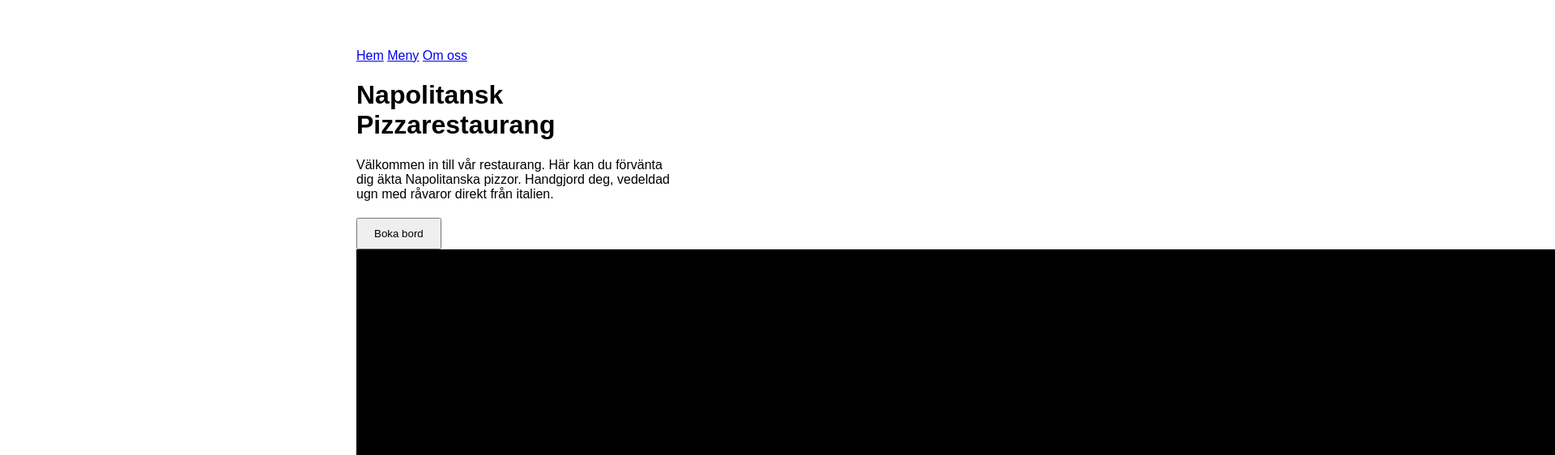
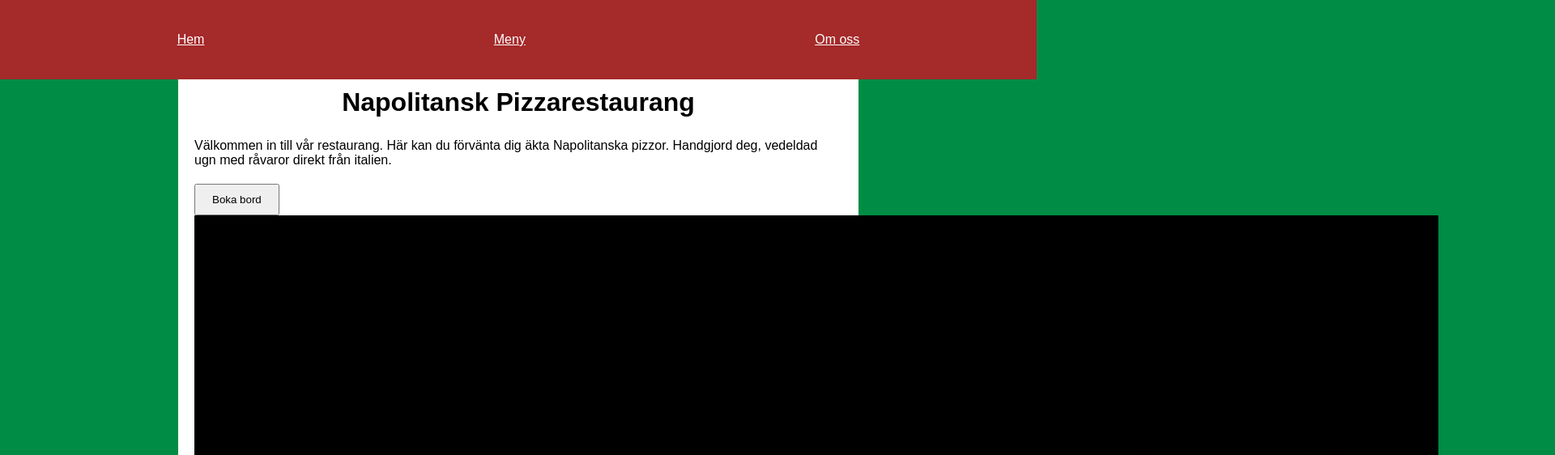
Before and after one commit to Alfons-ES/backendlabb4, a plain HTML site: page client/index.html in a window 1280 px wide. Shown: the top 562 px of the page at 81% size, 1920 px wide, since content can reach past the window. Drawn offline with Linux system fonts and the light colour scheme.

Commit message:
små fix och starten av styling

```diff
--- a/client/index.html
+++ b/client/index.html
@@ -14,12 +14,14 @@
         <a href="meny.html">Meny</a>
         <a href="om.html">Om oss</a>
     </header>
-    <h1>Napolitansk Pizzarestaurang</h1>
-    <p>Välkommen in till vår restaurang. Här kan du förvänta dig äkta Napolitanska pizzor. Handgjord deg, vedeldad ugn
-        med råvaror direkt från italien.</p>
-    <button>Boka bord</button>
-    <img src="../pizzabild.webp">
-
+    <main>
+        <h1>Napolitansk Pizzarestaurang</h1>
+        <p>Välkommen in till vår restaurang. Här kan du förvänta dig äkta Napolitanska pizzor. Handgjord deg, vedeldad
+            ugn
+            med råvaror direkt från italien.</p>
+        <button>Boka bord</button>
+        <img src="../pizzabild.webp">
+    </main>
 </body>
 
 </html>
--- a/client/styles.css
+++ b/client/styles.css
@@ -1,8 +1,38 @@
 body {
     font-family: sans-serif;
-    max-width: 400px;
-    margin: 60px auto;
-    padding: 0 20px;
+    margin: 0;
+    padding: 0;
+    background-color: #008C45;
+}
+
+main {
+
+    background-color: white;
+    max-width: 800px;
+    margin: 0px auto;
+    padding: 0px 20px;
+}
+
+main h1 {
+    margin: 0;
+    padding: 10px;
+    text-align: center;
+}
+
+header {
+    background-color: brown;
+    margin-top: 0;
+    color: white;
+    padding: 40px;
+    display: flex;
+    justify-content: space-around;
+    align-items: center;
+
+}
+
+header a {
+    color: white;
+
 }
 
 input {
```
Also changed, not shown: client/meny.html (+5 -5 lines), client/om.html (+9 -5 lines).
